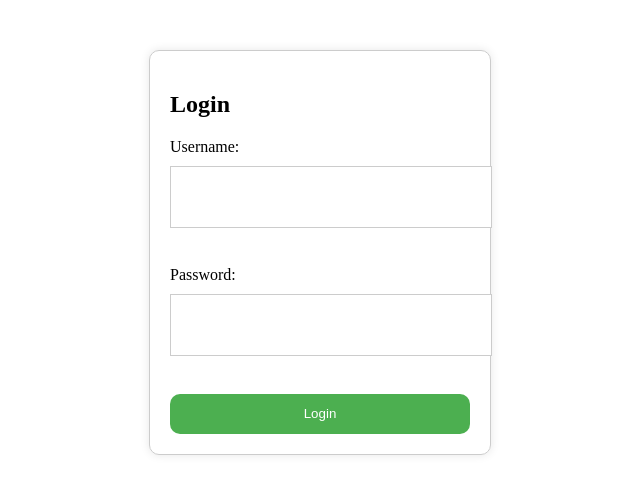
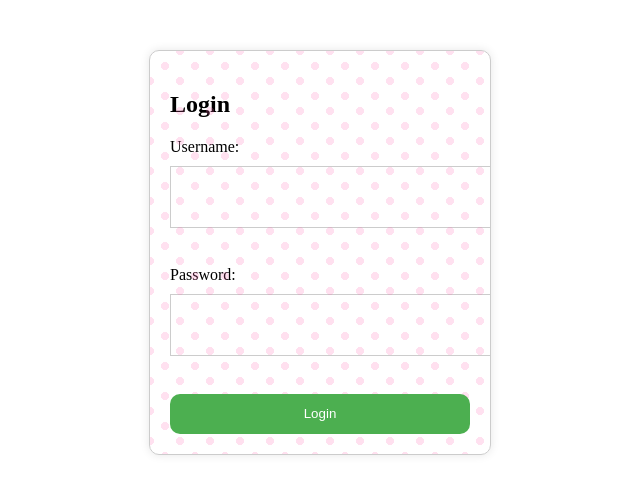
Before and after one commit to Burzor/First-web, a plain HTML site: page index.html in a window 1280 px wide. Shown: the whole page, without its empty margins (320-960 px from the left). Drawn offline with Linux system fonts and the light colour scheme.

Commit message:
Update style.css

```diff
--- a/style.css
+++ b/style.css
@@ -5,6 +5,8 @@
   border: 1px solid #ccc;
   border-radius: 10px;
   box-shadow: 0 0 10px rgba(0, 0, 0, 0.1);
+  position: relative;
+  overflow: hidden;
 }
 
 label {
@@ -27,7 +29,7 @@ button[type="submit"] {
   color: #fff;
   padding: 10px;
   border: none;
-  border-radius: 10px; /* Curved edges */
+  border-radius: 10px;
   cursor: pointer;
   position: relative;
   overflow: hidden;
@@ -54,3 +56,27 @@ button[type="submit"]:hover::before {
 button[type="submit"]:hover {
   background-color: #3e8e41;
 }
+
+.login-container::before {
+  content: "";
+  position: absolute;
+  top: 0;
+  left: 0;
+  width: 100%;
+  height: 100%;
+  background-image: radial-gradient(#FF69B4 20%, transparent 20%),
+                    radial-gradient(#FF69B4 20%, transparent 20%);
+  background-size: 30px 30px;
+  background-position: 0 0, 15px 15px;
+  animation: heartMove 10s linear infinite;
+  opacity: 0.2;
+}
+
+@keyframes heartMove {
+  0% {
+    background-position: 0 0, 15px 15px;
+  }
+  100% {
+    background-position: 30px 30px, 45px 45px;
+  }
+}
```
